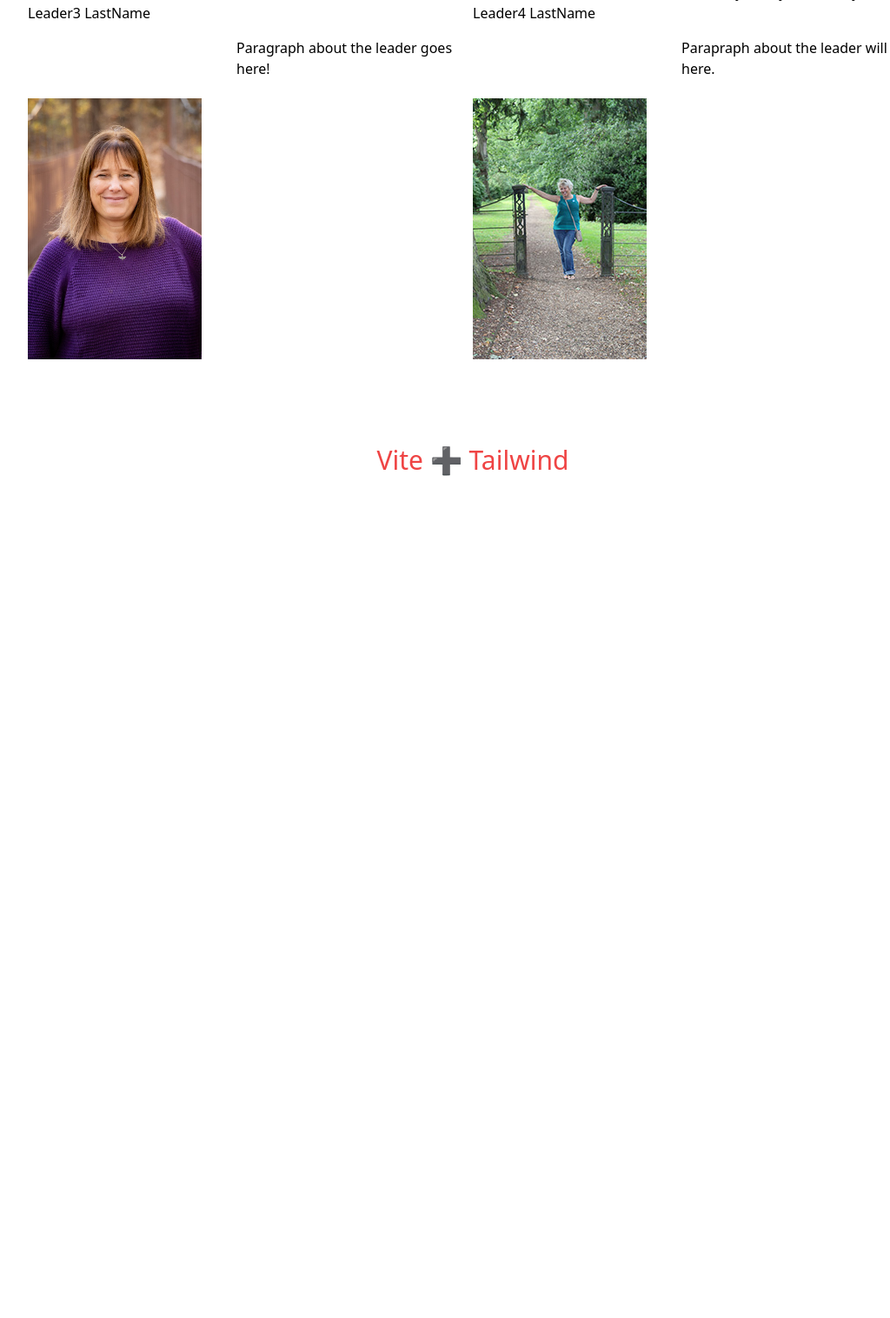
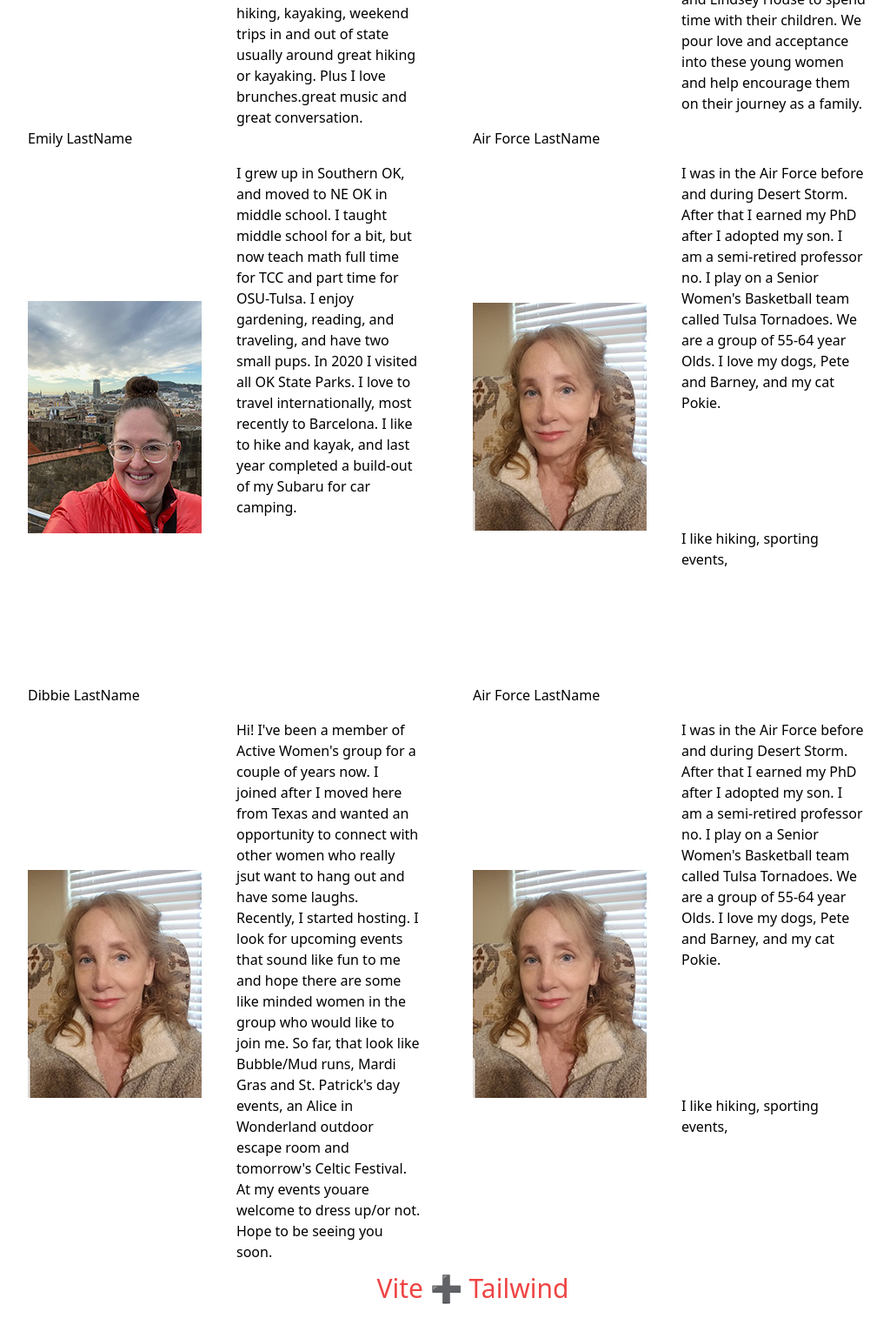
Before and after one commit to maceyjshort/activewomentulsa, a website built with Vite: page leaders.html in a window 1280 px wide. Shown: the part 865-2380 px from the top of the page at 87% size, without its empty margins (96-1120 px from the left). Before the commit the page ends 1472 px from the top, so only its background shows below. Built offline with nearby package versions, Linux system fonts and the light colour scheme.

Commit message:
add more information on leaders page with style

```diff
--- a/leaders.html
+++ b/leaders.html
@@ -35,10 +35,11 @@
           <img src="images/kathyWebsite.jpg" alt="lady standing at gate" width="200px">
         </div>
         <div class="item leader1">
-          <p>Paragra goes here.</p>
+          <p>While I was living in Florida, I decided I wanted to start a Meetup Group because I wasn't finding a group that I felt I wanted. A Group for women only to do events without being concerned they were going to be hit on in a singles group. When I moved back to Tulsa, I found Bold Betties was looking for some women to host events.  After they closed, I started Active Women of Tulsa. I took my experience from the two previous Meet-ups, what worked and what didn't. </p>
+          <p>The events I like to host are hiking, kayaking, weekend trips in and out of state usually around great hiking or kayaking. Plus I love brunches.great music and great conversation. </p>
         </div>
         <div class="item photo2">
-          <h3>Annette Last Name</h3>
+          <h3>Annette Peters</h3>
           <img src="images/headshot.jpg" alt="headshot" width="200px">
         </div>
         <div class="item leader2">
@@ -47,18 +48,36 @@
           <p>I coordinate with <a href="http://www.chicktime.com/tulsa/">Chicktime</a> and Lindsey House to spend time with their children. We pour love and acceptance into these young women and help encourage them on their journey as a family.</p>
         </div>
         <div class="item photo3">
-          <h3>Leader3 LastName</h3>
-          <img src="images/headshot.jpg" alt="" width="200px">
+          <h3>Emily LastName</h3>
+          <img src="images/emily.jpg" alt="" width="200px">
         </div>
         <div class="item leader3">
-          <p>Paragraph about the leader goes here!</p>
+          <p>I grew up in Southern OK, and moved to NE OK in middle school. I taught middle school for a bit, but now teach math full time for TCC and part time for OSU-Tulsa. I enjoy gardening, reading, and traveling, and have two small pups. In 2020 I visited all OK State Parks. I love to travel internationally, most recently to Barcelona. I like to hike and kayak, and last year completed a build-out of my Subaru for car camping.</p>
         </div>
         <div class="item photo4">
-          <h3>Leader4 LastName</h3>
-          <img src="images/kathyWebsite.jpg" alt="">
+          <h3>Air Force LastName</h3>
+          <img src="images/dibbie.jpg" alt="">
         </div>
         <div class="item leader4">
-          <p>Parapraph about the leader will go here.</p>
+          <p>I was in the Air Force before and during Desert Storm. After that I earned my PhD after I adopted my son. I am a  semi-retired professor no. I play on a Senior Women's Basketball team called Tulsa Tornadoes. We are a group of 55-64 year Olds. I love my dogs, Pete and Barney, and my cat Pokie.</p>
+          <p>I like hiking, sporting events,</p>
+        </div>
+        <div class="item photo5">
+          <h3>Dibbie LastName</h3>
+          <img src="images/dibbie.jpg" alt="">
+        </div>
+        <div class="item leader5">
+          <p>Hi! I've been a member of Active Women's group for a couple of years now. I joined after I moved here from Texas and wanted an opportunity to connect with other women who really jsut want to hang out and have some laughs.</p>
+          <p>Recently, I started hosting. I look for upcoming events that sound like fun to me and hope there are some like minded women in the group who would like to join me. So far, that look like Bubble/Mud runs, Mardi Gras and St. Patrick's day events, an Alice in Wonderland outdoor escape room and tomorrow's Celtic Festival.</p>
+          <p>At my events youare welcome to dress up/or not. Hope to be seeing you soon.</p>
+        </div>
+        <div class="item photo6">
+          <h3>Air Force LastName</h3>
+          <img src="images/dibbie.jpg" alt="">
+        </div>
+        <div class="item leader6">
+          <p>I was in the Air Force before and during Desert Storm. After that I earned my PhD after I adopted my son. I am a  semi-retired professor no. I play on a Senior Women's Basketball team called Tulsa Tornadoes. We are a group of 55-64 year Olds. I love my dogs, Pete and Barney, and my cat Pokie.</p>
+          <p>I like hiking, sporting events,</p>
         </div>
       </div>
 
--- a/leaderstyles.css
+++ b/leaderstyles.css
@@ -25,9 +25,22 @@
 .photo4{
   grid-area: photo4;
 }
-.leader1, .leader2, .leader3, .leader4{
+.photo5{
+  grid-area: photo5;
+}
+.leader5{
+  grid-area: leader5;
+}
+.photo6{
+  grid-area: photo6;
+}
+.leader6{
+  grid-area: leader6;
+}
+.leader1, .leader2, .leader3, .leader4, .leader5, .leader6{
   margin-top: 40px;
   margin-left: 40px;
+  padding-right: 60px;
 }
 .leader2 p{
   margin: 0;
@@ -39,4 +52,5 @@
   grid-template-areas:
   "photo1 leader1 photo2 leader2"
   "photo3 leader3 photo4 leader4"
+  "photo5 leader5 photo6 leader6"
 }
```
